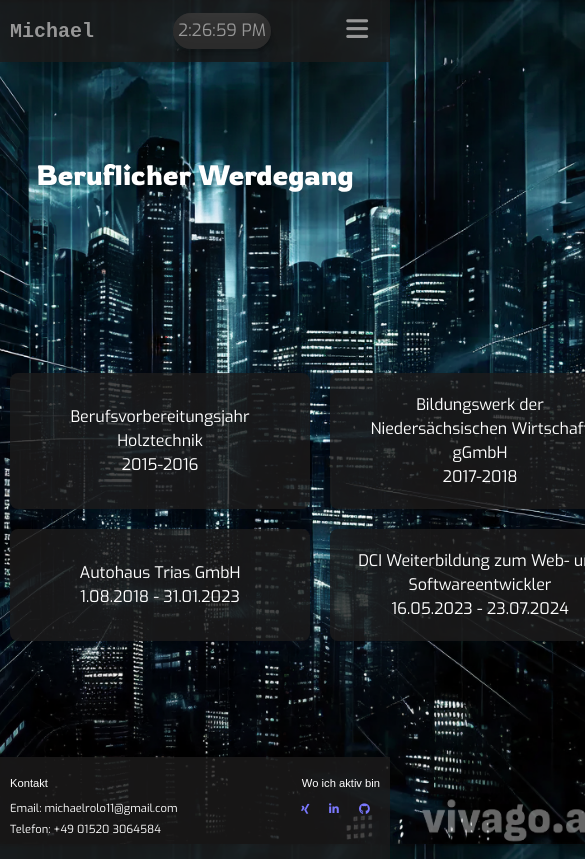
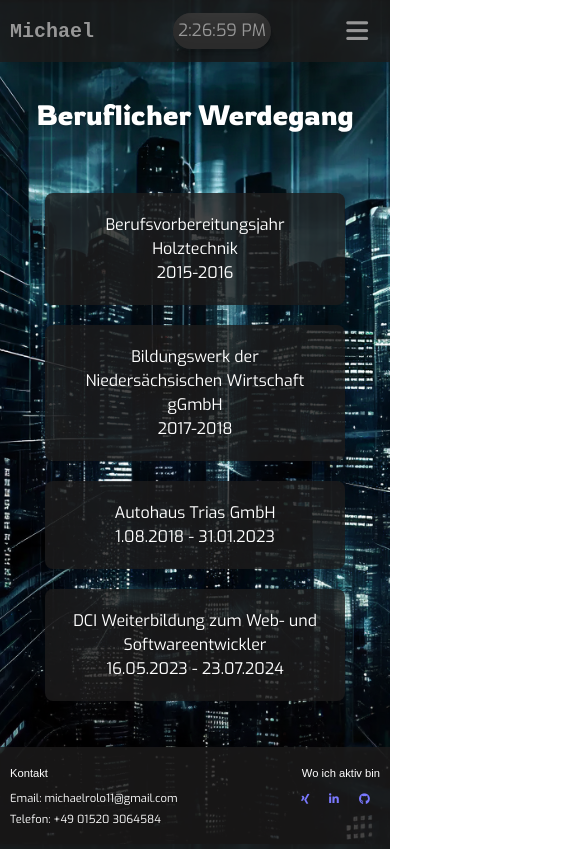
Before and after one commit to MSRMatrix/Portfolio, a React (Vite) app: page /workbackground in a window 390 px wide. Shown: the top 859 px of the page, 585 px wide, since content can reach past the window. Built offline with nearby package versions, Linux system fonts and the light colour scheme; a web font is replaced by a local one.

Commit message:
change some style in work

```diff
--- a/src/components/footer/footer.css
+++ b/src/components/footer/footer.css
@@ -2,7 +2,7 @@
     background-color: #1d1c1cce;
     color: white;
     padding: 20px 0;
-    margin-top: 20px;
+    margin-top: 10px;
     position: sticky;
     bottom: 0;
 }
--- a/src/components/navbar/navigation.css
+++ b/src/components/navbar/navigation.css
@@ -53,6 +53,9 @@ a{
     font-size: 25px;
     color: rgb(151, 151, 151);
     transition: 0.3s ease-in-out;
+    display: flex;
+    align-items: center;
+    justify-content: center;
 }
 
 .dropdown>button:hover{
@@ -87,7 +90,6 @@ a{
     text-decoration: none;
     color: white;
     transition: all 0.2s ease-in-out;
-    background-color: #2c3e50be;
 }
 
 .dropdown-item:hover{
--- a/src/components/workbackground/workbackground.css
+++ b/src/components/workbackground/workbackground.css
@@ -1,7 +1,8 @@
 .work-container{
-    display: grid;
-    grid-template-columns: 1fr 1fr;
-    gap: 20px
+    display: flex;
+    justify-content: space-evenly;
+    flex-wrap: wrap;
+    gap: 20px;
 }
 
 .work-div{
@@ -15,3 +16,20 @@
     text-align: center;
     flex-direction: column;
 }
+
+@media (max-width: 660px){
+    .work-container{
+        display: flex;
+        flex-direction: column;
+        margin: 0 auto;
+        width: fit-content;
+    }
+
+}
+
+@media (max-width: 350px) {
+    .work-div{
+        width: 200px;
+        font-size: 10px;
+    }
+}
```
